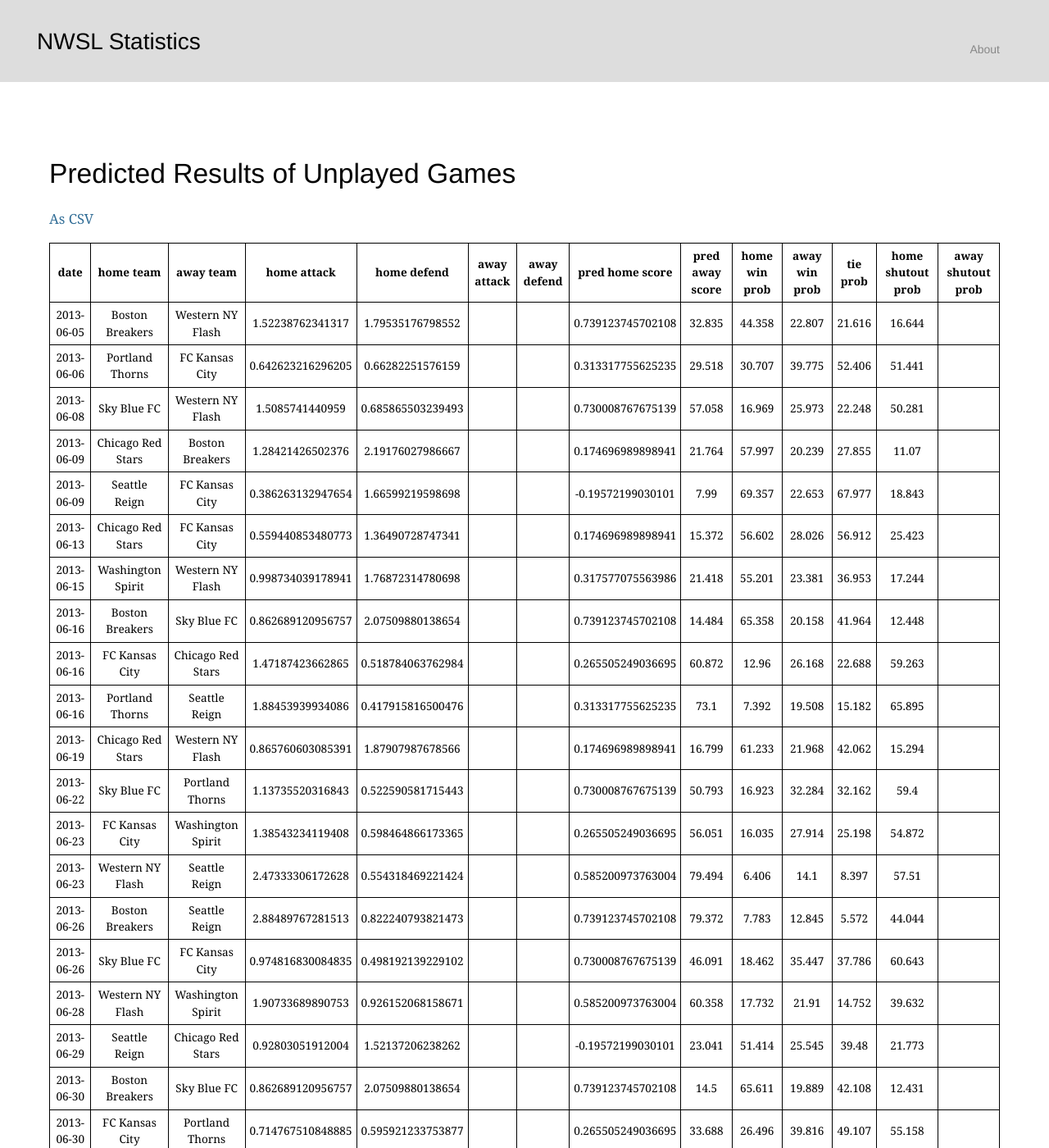
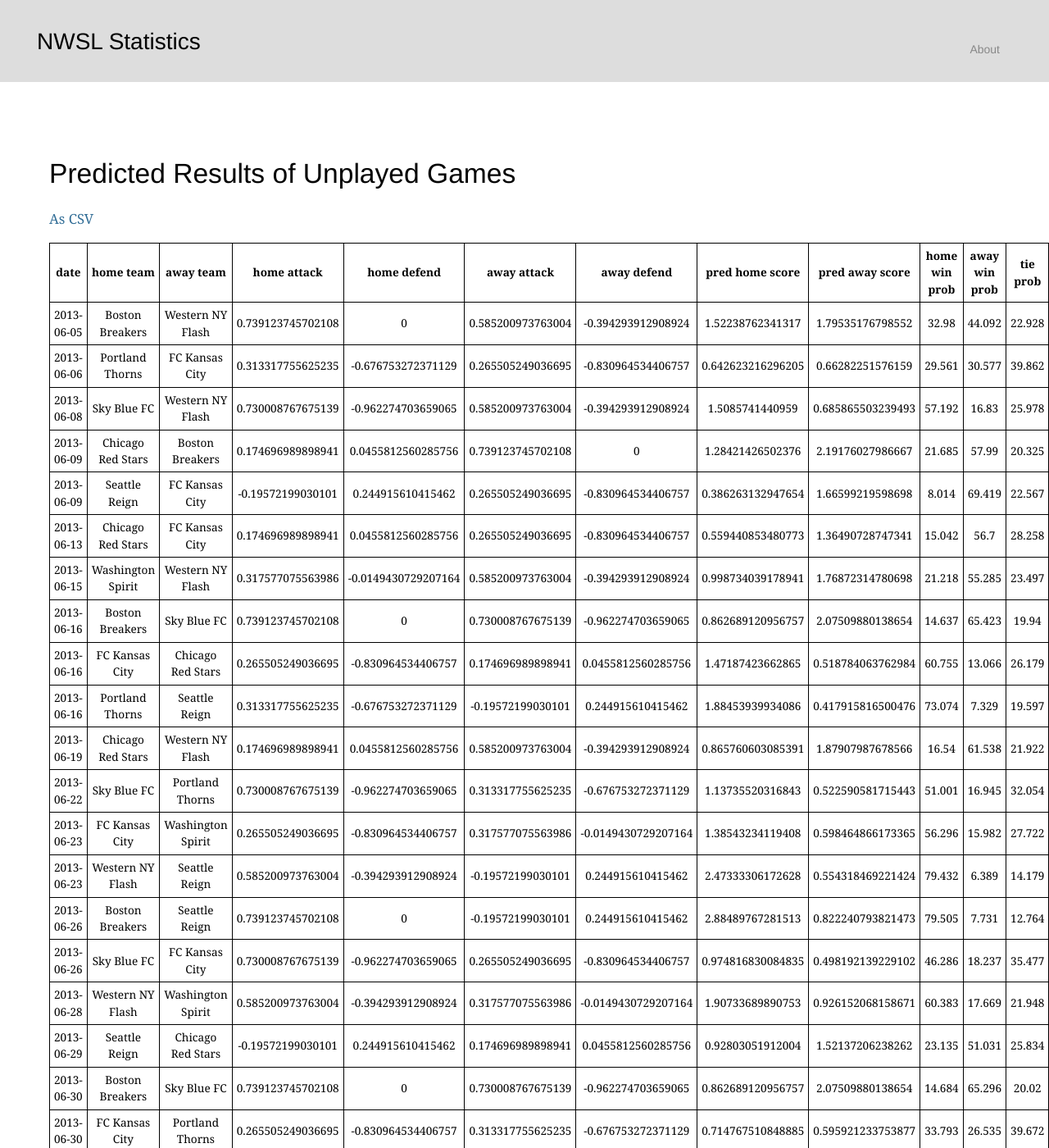
Before and after one commit to darrell/darrell.github.io, a Jekyll site: the page built from tables/predicted_results_games_unplayed.md, in a window 1280 px wide and 1400 px high. Shown: the whole window at 82% size. Built offline with Jekyll 4.4.1, drawn with Linux system fonts in a browser that asks for light colours; some web fonts are replaced; some of the changed text lies outside the part shown.

```diff
--- a/_includes/predicted_results_games_unplayed.md
+++ b/_includes/predicted_results_games_unplayed.md
@@ -1,58 +1,58 @@
-2013-06-05|Boston Breakers|Western NY Flash|1.52238762341317|1.79535176798552| | |0.739123745702108|32.835|44.358|22.807|21.616|16.644
-2013-06-06|Portland Thorns|FC Kansas City|0.642623216296205|0.66282251576159| | |0.313317755625235|29.518|30.707|39.775|52.406|51.441
-2013-06-08|Sky Blue FC|Western NY Flash|1.5085741440959|0.685865503239493| | |0.730008767675139|57.058|16.969|25.973|22.248|50.281
-2013-06-09|Chicago Red Stars|Boston Breakers|1.28421426502376|2.19176027986667| | |0.174696989898941|21.764|57.997|20.239|27.855|11.07
-2013-06-09|Seattle Reign|FC Kansas City|0.386263132947654|1.66599219598698| | |-0.19572199030101|7.99|69.357|22.653|67.977|18.843
-2013-06-13|Chicago Red Stars|FC Kansas City|0.559440853480773|1.36490728747341| | |0.174696989898941|15.372|56.602|28.026|56.912|25.423
-2013-06-15|Washington Spirit|Western NY Flash|0.998734039178941|1.76872314780698| | |0.317577075563986|21.418|55.201|23.381|36.953|17.244
-2013-06-16|Boston Breakers|Sky Blue FC|0.862689120956757|2.07509880138654| | |0.739123745702108|14.484|65.358|20.158|41.964|12.448
-2013-06-16|FC Kansas City|Chicago Red Stars|1.47187423662865|0.518784063762984| | |0.265505249036695|60.872|12.96|26.168|22.688|59.263
-2013-06-16|Portland Thorns|Seattle Reign|1.88453939934086|0.417915816500476| | |0.313317755625235|73.1|7.392|19.508|15.182|65.895
-2013-06-19|Chicago Red Stars|Western NY Flash|0.865760603085391|1.87907987678566| | |0.174696989898941|16.799|61.233|21.968|42.062|15.294
-2013-06-22|Sky Blue FC|Portland Thorns|1.13735520316843|0.522590581715443| | |0.730008767675139|50.793|16.923|32.284|32.162|59.4
-2013-06-23|FC Kansas City|Washington Spirit|1.38543234119408|0.598464866173365| | |0.265505249036695|56.051|16.035|27.914|25.198|54.872
-2013-06-23|Western NY Flash|Seattle Reign|2.47333306172628|0.554318469221424| | |0.585200973763004|79.494|6.406|14.1|8.397|57.51
-2013-06-26|Boston Breakers|Seattle Reign|2.88489767281513|0.822240793821473| | |0.739123745702108|79.372|7.783|12.845|5.572|44.044
-2013-06-26|Sky Blue FC|FC Kansas City|0.974816830084835|0.498192139229102| | |0.730008767675139|46.091|18.462|35.447|37.786|60.643
-2013-06-28|Western NY Flash|Washington Spirit|1.90733689890753|0.926152068158671| | |0.585200973763004|60.358|17.732|21.91|14.752|39.632
-2013-06-29|Seattle Reign|Chicago Red Stars|0.92803051912004|1.52137206238262| | |-0.19572199030101|23.041|51.414|25.545|39.48|21.773
-2013-06-30|Boston Breakers|Sky Blue FC|0.862689120956757|2.07509880138654| | |0.739123745702108|14.5|65.611|19.889|42.108|12.431
-2013-06-30|FC Kansas City|Portland Thorns|0.714767510848885|0.595921233753877| | |0.265505249036695|33.688|26.496|39.816|49.107|55.158
-2013-07-03|Seattle Reign|Boston Breakers|0.886679301838289|2.67524069601192| | |-0.19572199030101|10.107|75.291|14.602|41.376|6.904
-2013-07-03|Washington Spirit|FC Kansas City|0.645366191632374|1.28474746805031| | |0.317577075563986|18.684|51.955|29.361|52.263|27.48
-2013-07-04|Chicago Red Stars|Western NY Flash|0.865760603085391|1.87907987678566| | |0.174696989898941|16.659|61.368|21.973|42.272|15.278
-2013-07-06|Portland Thorns|Boston Breakers|1.47516202341737|1.06435658742561| | |0.313317755625235|46.543|27.16|26.297|22.918|34.467
-2013-07-06|Sky Blue FC|Washington Spirit|2.20453316355063|0.524821209305933| | |0.730008767675139|76.138|7.391|16.471|10.892|59.234
-2013-07-07|FC Kansas City|Western NY Flash|0.948058955463126|0.782107123970819| | |0.265505249036695|37.951|28.7|33.349|38.707|45.616
-2013-07-10|Washington Spirit|Chicago Red Stars|1.55054798337246|1.17322212541974| | |0.317577075563986|46.078|28.818|25.104|21.099|30.781
-2013-07-11|Seattle Reign|Western NY Flash|0.597760068557286|2.29358612053133| | |-0.19572199030101|7.942|75.787|16.271|54.699|9.976
-2013-07-13|Sky Blue FC|Boston Breakers|2.23772302503685|0.799994074707746| | |0.730008767675139|69.948|11.893|18.159|10.67|44.788
-2013-07-14|Chicago Red Stars|FC Kansas City|0.559440853480773|1.36490728747341| | |0.174696989898941|15.108|56.821|28.071|57.32|25.36
-2013-07-14|Portland Thorns|Western NY Flash|0.99448915794348|0.91251359171332| | |0.313317755625235|36.466|31.994|31.54|37.063|40.263
-2013-07-14|Seattle Reign|Washington Spirit|0.873528092827412|1.75504182050141| | |-0.19572199030101|18.474|58.42|23.106|41.856|17.246
-2013-07-20|Chicago Red Stars|Washington Spirit|1.26516682568571|1.43786350043725| | |0.174696989898941|33.071|40.989|25.94|28.212|23.711
-2013-07-20|FC Kansas City|Seattle Reign|1.79655498523771|0.358191856289403| | |0.265505249036695|72.837|6.737|20.426|16.845|69.798
-2013-07-21|Boston Breakers|Portland Thorns|1.14776956207604|1.36795613773242| | |0.739123745702108|31.372|41.751|26.877|31.948|25.689
-2013-07-21|Western NY Flash|Sky Blue FC|0.739616363159187|1.39894006684074| | |0.585200973763004|19.769|52.658|27.573|47.81|24.731
-2013-07-24|FC Kansas City|Boston Breakers|1.40629041140278|0.912250378548188| | |0.265505249036695|48.596|24.227|27.177|24.357|40.157
-2013-07-25|Seattle Reign|Chicago Red Stars|0.92803051912004|1.52137206238262| | |-0.19572199030101|22.986|51.104|25.91|39.531|21.765
-2013-07-27|Washington Spirit|Boston Breakers|1.48145861050678|2.06304010241194| | |0.317577075563986|27.892|50.875|21.233|22.581|12.792
-2013-07-28|Portland Thorns|Chicago Red Stars|1.54395774835383|0.60528474276582| | |0.313317755625235|60.175|14.583|25.242|21.451|54.468
-2013-07-28|Sky Blue FC|FC Kansas City|0.974816830084835|0.498192139229102| | |0.730008767675139|46|18.331|35.669|37.802|60.755
-2013-07-31|Portland Thorns|Sky Blue FC|0.563545685916579|1.05469908136047| | |0.313317755625235|19.424|47.153|33.423|56.818|34.873
-2013-07-31|Western NY Flash|Washington Spirit|1.90733689890753|0.926152068158671| | |0.585200973763004|60.526|17.583|21.891|14.811|39.539
-2013-08-03|Boston Breakers|Western NY Flash|1.52238762341317|1.79535176798552| | |0.739123745702108|32.842|44.316|22.842|21.912|16.711
-2013-08-03|Chicago Red Stars|Seattle Reign|1.64060106023223|0.860586853837467| | |0.174696989898941|55.499|19.801|24.7|19.44|42.295
-2013-08-03|Sky Blue FC|Washington Spirit|2.20453316355063|0.524821209305933| | |0.730008767675139|75.964|7.311|16.725|11.101|59.272
-2013-08-04|Portland Thorns|FC Kansas City|0.642623216296205|0.66282251576159| | |0.313317755625235|29.419|30.811|39.77|52.713|51.485
-2013-08-07|Boston Breakers|Portland Thorns|1.14776956207604|1.36795613773242| | |0.739123745702108|31.232|42.046|26.722|31.854|25.437
-2013-08-07|Washington Spirit|Chicago Red Stars|1.55054798337246|1.17322212541974| | |0.317577075563986|45.877|29.04|25.083|21.289|30.807
-2013-08-07|Western NY Flash|Seattle Reign|2.47333306172628|0.554318469221424| | |0.585200973763004|79.764|6.197|14.039|8.35|57.575
-2013-08-10|Boston Breakers|FC Kansas City|0.98374288265786|1.30408969941901| | |0.739123745702108|28.298|43.896|27.806|37.335|27.069
-2013-08-10|Chicago Red Stars|Sky Blue FC|0.490599267984213|2.17187320588581| | |0.174696989898941|6.875|76.29|16.835|61.423|11.356
-2013-08-10|Washington Spirit|Seattle Reign|1.8925833743504|0.810045335424737| | |0.317577075563986|62.92|15.432|21.648|15.006|44.565
-2013-08-10|Western NY Flash|Portland Thorns|0.984026723677726|0.922215679309302| | |0.585200973763004|35.867|32.201|31.932|37.146|40.009
-2013-08-17|Seattle Reign|Portland Thorns|0.450667623385124|1.74758243311794| | |-0.19572199030101|8.953|69.422|21.625|63.643|17.434
-2013-08-17|Western NY Flash|Boston Breakers|1.93605238775976|1.41174966572923| | |0.585200973763004|49.671|28.303|22.026|14.593|24.236
-2013-08-18|FC Kansas City|Chicago Red Stars|1.47187423662865|0.518784063762984| | |0.265505249036695|60.747|12.89|26.363|22.986|59.575
-2013-08-18|Washington Spirit|Sky Blue FC|0.565951126426779|2.04432097901189| | |0.317577075563986|9.06|72.481|18.459|56.926|12.927
+2013-06-05|Boston Breakers|Western NY Flash|0.739123745702108|0|0.585200973763004|-0.394293912908924|1.52238762341317|1.79535176798552|32.98|44.092|22.928|21.78|16.719
+2013-06-06|Portland Thorns|FC Kansas City|0.313317755625235|-0.676753272371129|0.265505249036695|-0.830964534406757|0.642623216296205|0.66282251576159|29.561|30.577|39.862|52.527|51.608
+2013-06-08|Sky Blue FC|Western NY Flash|0.730008767675139|-0.962274703659065|0.585200973763004|-0.394293912908924|1.5085741440959|0.685865503239493|57.192|16.83|25.978|22.19|50.631
+2013-06-09|Chicago Red Stars|Boston Breakers|0.174696989898941|0.0455812560285756|0.739123745702108|0|1.28421426502376|2.19176027986667|21.685|57.99|20.325|27.918|11.146
+2013-06-09|Seattle Reign|FC Kansas City|-0.19572199030101|0.244915610415462|0.265505249036695|-0.830964534406757|0.386263132947654|1.66599219598698|8.014|69.419|22.567|67.768|18.809
+2013-06-13|Chicago Red Stars|FC Kansas City|0.174696989898941|0.0455812560285756|0.265505249036695|-0.830964534406757|0.559440853480773|1.36490728747341|15.042|56.7|28.258|57.317|25.506
+2013-06-15|Washington Spirit|Western NY Flash|0.317577075563986|-0.0149430729207164|0.585200973763004|-0.394293912908924|0.998734039178941|1.76872314780698|21.218|55.285|23.497|36.945|17.096
+2013-06-16|Boston Breakers|Sky Blue FC|0.739123745702108|0|0.730008767675139|-0.962274703659065|0.862689120956757|2.07509880138654|14.637|65.423|19.94|42.171|12.574
+2013-06-16|FC Kansas City|Chicago Red Stars|0.265505249036695|-0.830964534406757|0.174696989898941|0.0455812560285756|1.47187423662865|0.518784063762984|60.755|13.066|26.179|23.046|59.15
+2013-06-16|Portland Thorns|Seattle Reign|0.313317755625235|-0.676753272371129|-0.19572199030101|0.244915610415462|1.88453939934086|0.417915816500476|73.074|7.329|19.597|15.287|65.958
+2013-06-19|Chicago Red Stars|Western NY Flash|0.174696989898941|0.0455812560285756|0.585200973763004|-0.394293912908924|0.865760603085391|1.87907987678566|16.54|61.538|21.922|42.489|15.191
+2013-06-22|Sky Blue FC|Portland Thorns|0.730008767675139|-0.962274703659065|0.313317755625235|-0.676753272371129|1.13735520316843|0.522590581715443|51.001|16.945|32.054|32.073|59.421
+2013-06-23|FC Kansas City|Washington Spirit|0.265505249036695|-0.830964534406757|0.317577075563986|-0.0149430729207164|1.38543234119408|0.598464866173365|56.296|15.982|27.722|25.04|55.008
+2013-06-23|Western NY Flash|Seattle Reign|0.585200973763004|-0.394293912908924|-0.19572199030101|0.244915610415462|2.47333306172628|0.554318469221424|79.432|6.389|14.179|8.356|57.465
+2013-06-26|Boston Breakers|Seattle Reign|0.739123745702108|0|-0.19572199030101|0.244915610415462|2.88489767281513|0.822240793821473|79.505|7.731|12.764|5.509|44.163
+2013-06-26|Sky Blue FC|FC Kansas City|0.730008767675139|-0.962274703659065|0.265505249036695|-0.830964534406757|0.974816830084835|0.498192139229102|46.286|18.237|35.477|37.731|60.925
+2013-06-28|Western NY Flash|Washington Spirit|0.585200973763004|-0.394293912908924|0.317577075563986|-0.0149430729207164|1.90733689890753|0.926152068158671|60.383|17.669|21.948|14.721|39.311
+2013-06-29|Seattle Reign|Chicago Red Stars|-0.19572199030101|0.244915610415462|0.174696989898941|0.0455812560285756|0.92803051912004|1.52137206238262|23.135|51.031|25.834|39.248|21.64
+2013-06-30|Boston Breakers|Sky Blue FC|0.739123745702108|0|0.730008767675139|-0.962274703659065|0.862689120956757|2.07509880138654|14.684|65.296|20.02|41.995|12.54
+2013-06-30|FC Kansas City|Portland Thorns|0.265505249036695|-0.830964534406757|0.313317755625235|-0.676753272371129|0.714767510848885|0.595921233753877|33.793|26.535|39.672|48.972|55.148
+2013-07-03|Seattle Reign|Boston Breakers|-0.19572199030101|0.244915610415462|0.739123745702108|0|0.886679301838289|2.67524069601192|9.964|75.253|14.783|41.053|6.895
+2013-07-03|Washington Spirit|FC Kansas City|0.317577075563986|-0.0149430729207164|0.265505249036695|-0.830964534406757|0.645366191632374|1.28474746805031|18.601|52.005|29.394|52.732|27.774
+2013-07-04|Chicago Red Stars|Western NY Flash|0.174696989898941|0.0455812560285756|0.585200973763004|-0.394293912908924|0.865760603085391|1.87907987678566|16.84|61.244|21.916|42.087|15.382
+2013-07-06|Portland Thorns|Boston Breakers|0.313317755625235|-0.676753272371129|0.739123745702108|0|1.47516202341737|1.06435658742561|46.567|27.353|26.08|22.848|34.474
+2013-07-06|Sky Blue FC|Washington Spirit|0.730008767675139|-0.962274703659065|0.317577075563986|-0.0149430729207164|2.20453316355063|0.524821209305933|75.967|7.385|16.648|10.98|59.008
+2013-07-07|FC Kansas City|Western NY Flash|0.265505249036695|-0.830964534406757|0.585200973763004|-0.394293912908924|0.948058955463126|0.782107123970819|37.704|28.643|33.653|38.763|45.573
+2013-07-10|Washington Spirit|Chicago Red Stars|0.317577075563986|-0.0149430729207164|0.174696989898941|0.0455812560285756|1.55054798337246|1.17322212541974|46.172|28.786|25.042|21.226|31.114
+2013-07-11|Seattle Reign|Western NY Flash|-0.19572199030101|0.244915610415462|0.585200973763004|-0.394293912908924|0.597760068557286|2.29358612053133|8.036|75.912|16.052|54.876|10.083
+2013-07-13|Sky Blue FC|Boston Breakers|0.730008767675139|-0.962274703659065|0.739123745702108|0|2.23772302503685|0.799994074707746|70.085|11.998|17.917|10.778|44.906
+2013-07-14|Chicago Red Stars|FC Kansas City|0.174696989898941|0.0455812560285756|0.265505249036695|-0.830964534406757|0.559440853480773|1.36490728747341|15.124|56.664|28.212|57.092|25.43
+2013-07-14|Portland Thorns|Western NY Flash|0.313317755625235|-0.676753272371129|0.585200973763004|-0.394293912908924|0.99448915794348|0.91251359171332|36.14|32.048|31.812|37.229|40.194
+2013-07-14|Seattle Reign|Washington Spirit|-0.19572199030101|0.244915610415462|0.317577075563986|-0.0149430729207164|0.873528092827412|1.75504182050141|18.46|58.616|22.924|41.853|17.182
+2013-07-20|Chicago Red Stars|Washington Spirit|0.174696989898941|0.0455812560285756|0.317577075563986|-0.0149430729207164|1.26516682568571|1.43786350043725|32.986|41.043|25.971|28.328|23.699
+2013-07-20|FC Kansas City|Seattle Reign|0.265505249036695|-0.830964534406757|-0.19572199030101|0.244915610415462|1.79655498523771|0.358191856289403|72.989|6.559|20.452|16.474|69.556
+2013-07-21|Boston Breakers|Portland Thorns|0.739123745702108|0|0.313317755625235|-0.676753272371129|1.14776956207604|1.36795613773242|31.607|41.648|26.745|31.504|25.46
+2013-07-21|Western NY Flash|Sky Blue FC|0.585200973763004|-0.394293912908924|0.730008767675139|-0.962274703659065|0.739616363159187|1.39894006684074|19.644|52.567|27.789|47.772|24.855
+2013-07-24|FC Kansas City|Boston Breakers|0.265505249036695|-0.830964534406757|0.739123745702108|0|1.40629041140278|0.912250378548188|48.263|24.439|27.298|24.647|40.253
+2013-07-25|Seattle Reign|Chicago Red Stars|-0.19572199030101|0.244915610415462|0.174696989898941|0.0455812560285756|0.92803051912004|1.52137206238262|22.905|51.227|25.868|39.586|21.749
+2013-07-27|Washington Spirit|Boston Breakers|0.317577075563986|-0.0149430729207164|0.739123745702108|0|1.48145861050678|2.06304010241194|27.457|51.28|21.263|22.894|12.684
+2013-07-28|Portland Thorns|Chicago Red Stars|0.313317755625235|-0.676753272371129|0.174696989898941|0.0455812560285756|1.54395774835383|0.60528474276582|60.472|14.132|25.396|21.217|54.929
+2013-07-28|Sky Blue FC|FC Kansas City|0.730008767675139|-0.962274703659065|0.265505249036695|-0.830964534406757|0.974816830084835|0.498192139229102|46.046|18.333|35.621|37.72|60.705
+2013-07-31|Portland Thorns|Sky Blue FC|0.313317755625235|-0.676753272371129|0.730008767675139|-0.962274703659065|0.563545685916579|1.05469908136047|19.356|47.175|33.469|56.99|34.764
+2013-07-31|Western NY Flash|Washington Spirit|0.585200973763004|-0.394293912908924|0.317577075563986|-0.0149430729207164|1.90733689890753|0.926152068158671|60.239|17.803|21.958|14.869|39.444
+2013-08-03|Boston Breakers|Western NY Flash|0.739123745702108|0|0.585200973763004|-0.394293912908924|1.52238762341317|1.79535176798552|32.732|44.552|22.716|21.814|16.534
+2013-08-03|Chicago Red Stars|Seattle Reign|0.174696989898941|0.0455812560285756|-0.19572199030101|0.244915610415462|1.64060106023223|0.860586853837467|55.82|19.524|24.656|19.345|42.209
+2013-08-03|Sky Blue FC|Washington Spirit|0.730008767675139|-0.962274703659065|0.317577075563986|-0.0149430729207164|2.20453316355063|0.524821209305933|76.203|7.272|16.525|10.944|59.191
+2013-08-04|Portland Thorns|FC Kansas City|0.313317755625235|-0.676753272371129|0.265505249036695|-0.830964534406757|0.642623216296205|0.66282251576159|29.433|30.631|39.936|52.531|51.651
+2013-08-07|Boston Breakers|Portland Thorns|0.739123745702108|0|0.313317755625235|-0.676753272371129|1.14776956207604|1.36795613773242|31.481|41.995|26.524|31.678|25.439
+2013-08-07|Washington Spirit|Chicago Red Stars|0.317577075563986|-0.0149430729207164|0.174696989898941|0.0455812560285756|1.55054798337246|1.17322212541974|45.813|28.815|25.372|21.24|30.862
+2013-08-07|Western NY Flash|Seattle Reign|0.585200973763004|-0.394293912908924|-0.19572199030101|0.244915610415462|2.47333306172628|0.554318469221424|79.442|6.536|14.022|8.442|57.141
+2013-08-10|Boston Breakers|FC Kansas City|0.739123745702108|0|0.265505249036695|-0.830964534406757|0.98374288265786|1.30408969941901|27.889|44.181|27.93|37.642|27.088
+2013-08-10|Chicago Red Stars|Sky Blue FC|0.174696989898941|0.0455812560285756|0.730008767675139|-0.962274703659065|0.490599267984213|2.17187320588581|7.02|76.436|16.544|61.344|11.548
+2013-08-10|Washington Spirit|Seattle Reign|0.317577075563986|-0.0149430729207164|-0.19572199030101|0.244915610415462|1.8925833743504|0.810045335424737|63.006|15.236|21.758|15.072|44.556
+2013-08-10|Western NY Flash|Portland Thorns|0.585200973763004|-0.394293912908924|0.313317755625235|-0.676753272371129|0.984026723677726|0.922215679309302|35.822|32.373|31.805|37.374|39.784
+2013-08-17|Seattle Reign|Portland Thorns|-0.19572199030101|0.244915610415462|0.313317755625235|-0.676753272371129|0.450667623385124|1.74758243311794|8.867|69.696|21.437|63.717|17.204
+2013-08-17|Western NY Flash|Boston Breakers|0.585200973763004|-0.394293912908924|0.739123745702108|0|1.93605238775976|1.41174966572923|50.127|28.11|21.763|14.324|24.559
+2013-08-18|FC Kansas City|Chicago Red Stars|0.265505249036695|-0.830964534406757|0.174696989898941|0.0455812560285756|1.47187423662865|0.518784063762984|60.804|13.049|26.147|22.944|59.386
+2013-08-18|Washington Spirit|Sky Blue FC|0.317577075563986|-0.0149430729207164|0.730008767675139|-0.962274703659065|0.565951126426779|2.04432097901189|9.161|72.066|18.773|56.897|12.884
```
Also changed, not shown: _includes/predicted_results_games_played.md (+30 -30 lines), _includes/predicted_standings.md (+8 -8 lines), _includes/rankings.md (+8 -8 lines), tables/predicted_results_games_played.csv (+30 -30 lines), tables/predicted_results_games_unplayed.csv (+58 -58 lines), tables/predicted_standings.csv (+8 -8 lines), tables/rankings.csv (+8 -8 lines).
